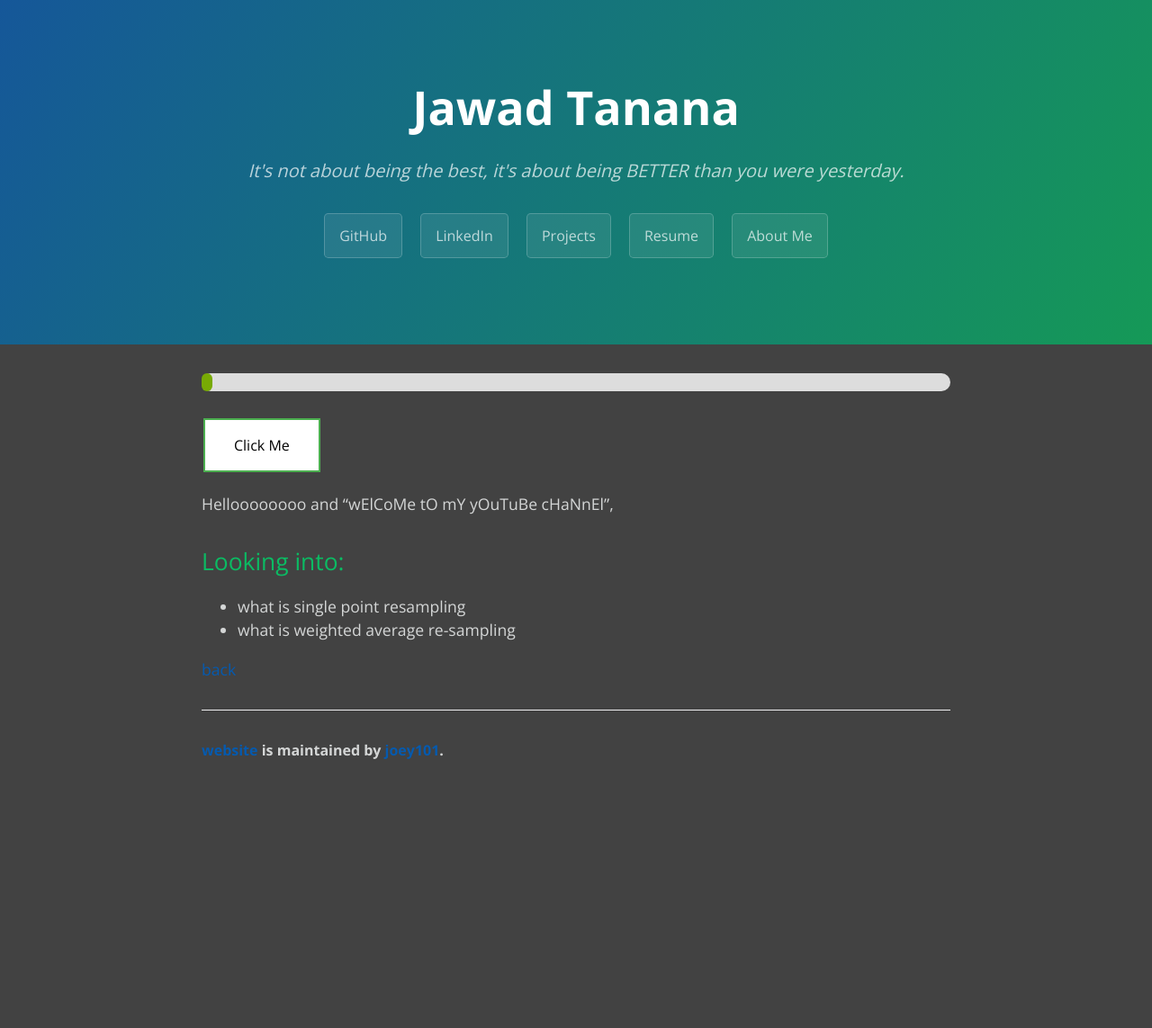
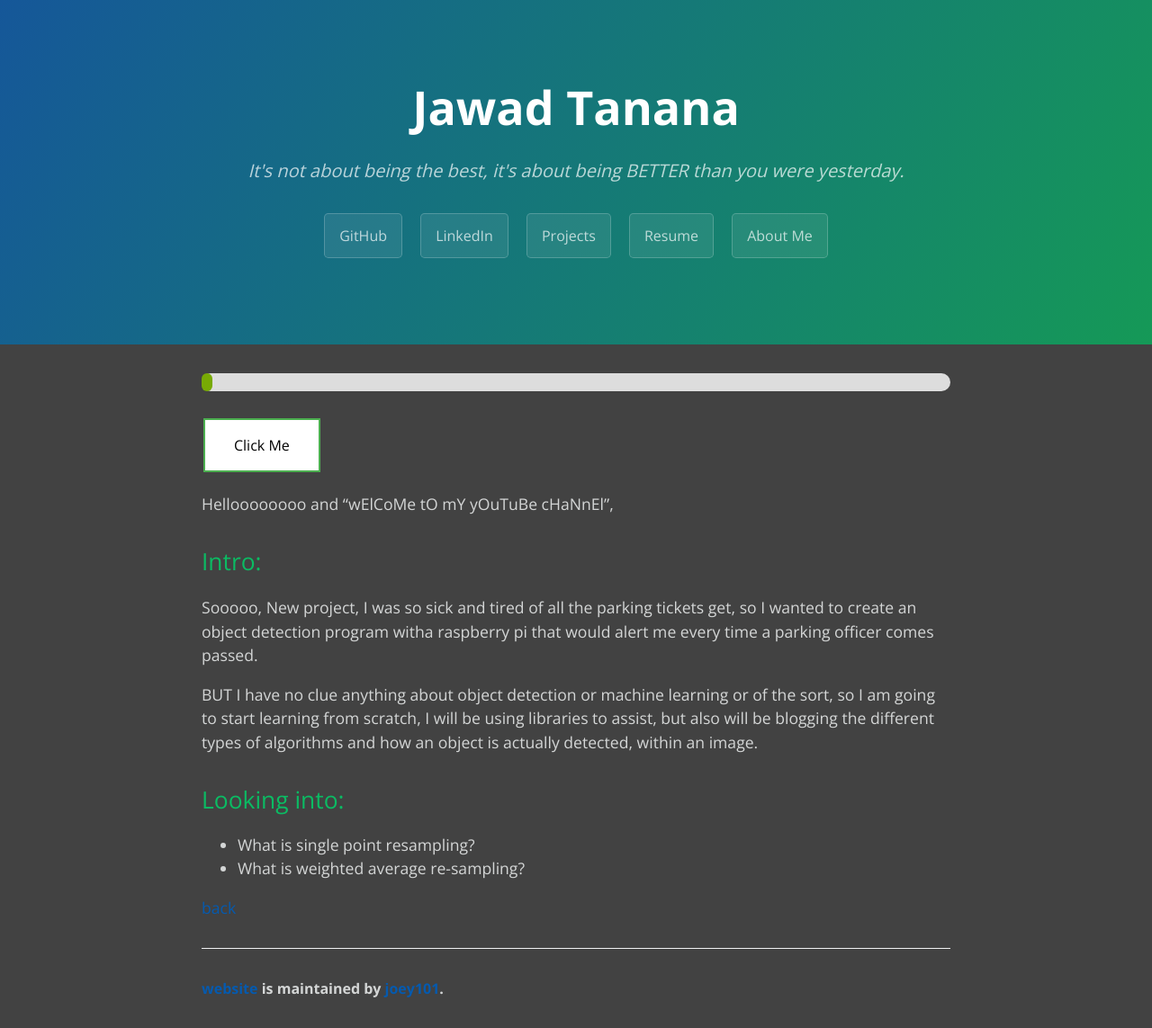
Before and after one commit to joey101/website, a Jekyll site: the page built from Blogs/object_detection.md, in a window 1280 px wide. Shown: the whole page at 90% size. Built offline with Jekyll 4.4.1, drawn with Linux system fonts in a browser that asks for light colours; our own code applies the rules of GitHub Pages for plain Markdown files; before the commit the page ends 900 px from its top, so only the background shows below that.

Commit message:
blogging

```diff
--- a/Blogs/object_detection.md
+++ b/Blogs/object_detection.md
@@ -1,8 +1,18 @@
 Helloooooooo and "wElCoMe tO mY yOuTuBe cHaNnEl",
 
+## Intro:
+Sooooo, New project, I was so sick and tired of all the parking tickets get, so I
+wanted to create an object detection program witha  raspberry pi that would alert me
+every time a parking officer comes passed.
+
+BUT I have no clue anything about object detection or machine learning or of the sort,
+so I am going to start learning from scratch, I will be using libraries to assist,
+but also will be blogging the different types of algorithms and how an object is actually detected,
+within an image.
+
 ## Looking into:
-- what is single point resampling
-- what is weighted average re-sampling
+- What is single point resampling?
+- What is weighted average re-sampling?
 
 
 [back](../projects/object_detection.html)
```
Also changed, not shown: projects/quadcopter.md (+5 -5 lines).
